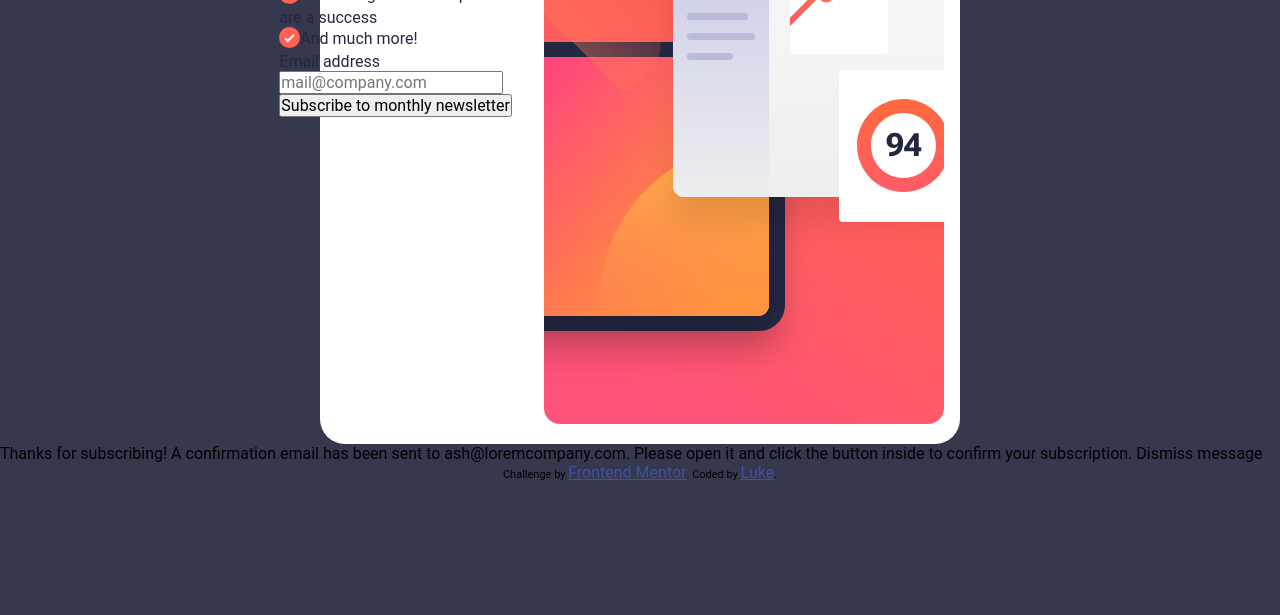
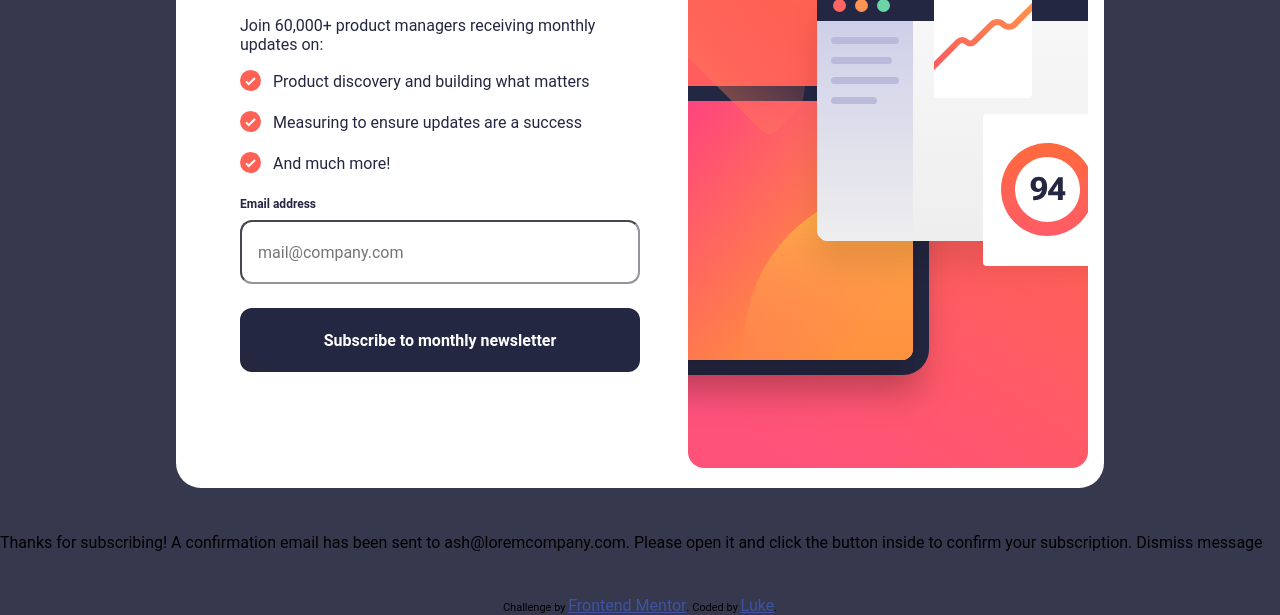
Before and after one commit to lukeSchwade/newsletter-sign-up-with-success-message, a plain HTML site: page index.html in a window 1280 px wide. Shown: the part 185-800 px from the top of the page. Drawn offline with Linux system fonts and the light colour scheme.

Commit message:
finished hover animation and margin spacings

```diff
--- a/index.html
+++ b/index.html
@@ -15,14 +15,17 @@
   </style>
 </head>
 <body>
+  <header class="header"></header>
+  <!-- Sign-up form start -->
 
-  <!-- Sign-up form start -->
-<div class="main-container">
+  <main class="main-container">
+    <div class="image-container">
       <picture class="flavor-image">
         <source media="(orientation:portrait)" srcset="./assets/images/illustration-sign-up-mobile.svg" alt="image">
         <source media="(orientation:landscape)" srcset="/assets/images/illustration-sign-up-desktop.svg" alt="image"/>
         <img src="./assets/images/illustration-sign-up-mobile.svg"alt="image"/>
       </picture>
+    </div>
     <div class="text-container">
 
           <h1>Stay updated!</h1>
@@ -37,30 +40,32 @@
 
         <form action="">
             <label for="email">Email address</label><br>
-          <input type="text" id="email" name="email" placeholder="mail@company.com" required></input><br>
+            <input class="input" type="text" id="email" name="email" placeholder="mail@company.com" required oninvalid="this.setCustomValidity('Please enter valid e-mail')"></input><br>
 
-          <input type="submit" class="email-submit-button" value="Subscribe to monthly newsletter"></input>
+            <input class="email-submit-button" type="submit" value="Subscribe to monthly newsletter"></input>
 
         </form>
     </div>
 
-</div>
+  </main>
   <!-- Sign-up form end -->
 
   <!-- Success message start -->
 
+<div class="success-confirmation">
     Thanks for subscribing!
 
     A confirmation email has been sent to ash@loremcompany.com.
     Please open it and click the button inside to confirm your subscription.
 
     Dismiss message
+</div>
 
   <!-- Success message end -->
 
-  <div class="attribution">
+  <footer class="attribution">
     Challenge by <a href="https://www.frontendmentor.io?ref=challenge" target="_blank">Frontend Mentor</a>.
     Coded by <a href="https://github.com/lukeSchwade">Luke</a>.
-  </div>
+  </footer>
 </body>
 </html>
--- a/styles.scss
+++ b/styles.scss
@@ -17,6 +17,7 @@ $charcoal: hsl(235, 18%, 26%);
 $grey: hsl(231, 7%, 60%);
 $white: hsl(0, 0%, 100%);
 $font-stack: "roboto", sans-serif;
+$orange-red-gradient: linear-gradient(25deg,#FF6A3A,#FF527B);
 
 * {
     font: 16px $font-stack;
@@ -25,13 +26,13 @@ $font-stack: "roboto", sans-serif;
     padding: 0;
 }
 
+.main-container, .text-container, body {
+    display: flex;
+    flex-direction: column;
+}
 
 body {
     background-color: $charcoal;
-}
-.main-container, .text-container {
-    display: flex;
-    flex-direction: column;
 }
 
 .main-container {
@@ -43,11 +44,17 @@ body {
 
 .text-container {
     margin: 1em;
+    padding: 1em;
 }
 
-h1{
-    font-size: 32px;
+h1 {
+    font-size: 52px;
     font-weight: 700;
+    margin-bottom: 32px;
+}
+
+p {
+    margin-bottom: 1em;
 }
 
 ul {
@@ -58,17 +65,65 @@ ul {
 li::before {
     content: url("./assets/images/icon-list.svg");
     vertical-align: middle;
+    margin-right: 12px;
 }
 
+li {
+    margin-bottom: 1em;
+}
+
+label {
+    font-size: 12px;
+    font-weight: 700;
+}
+.input, .email-submit-button {
+    width: 100%;
+    height: 4em;
+    border-radius: 12px;
+}
+.input {
+    padding-left: 1em;
+    margin: 0.5em 0 1.5em 0;
+    border-color: $grey;
+}
+
+.email-submit-button {
+    border: 0;
+    font-weight: 700;
+    color: $white;
+    background-color: $dark-slate;
+    transition: all 250ms ease-out;
+    position: relative;
+    background-image: $orange-red-gradient ;
+    background-blend-mode: darken;
+}
+
+.email-submit-button:hover {
+    background: $orange-red-gradient;
+    background-blend-mode: multiply;
+}
+
+.email-submit-button:active {
+    top: 2px;
+}
+
+
 @media (orientation: landscape) {
+    body {
+        min-height: 100vh;
+    }
     .main-container {
         flex-direction: row-reverse;
-        max-width: 50%;
+        max-width: 58em;
         border-radius: 25px;
         padding: 1em;
         justify-content: space-between;
+        margin: auto;
     }
     .text-container {
         margin: 2em;
     }
+    footer {
+        margin-top: auto;
+    }
 }
```
Also changed, not shown: styles.css, 1 other file. Lines whose indentation alone changed are shown as unchanged.
